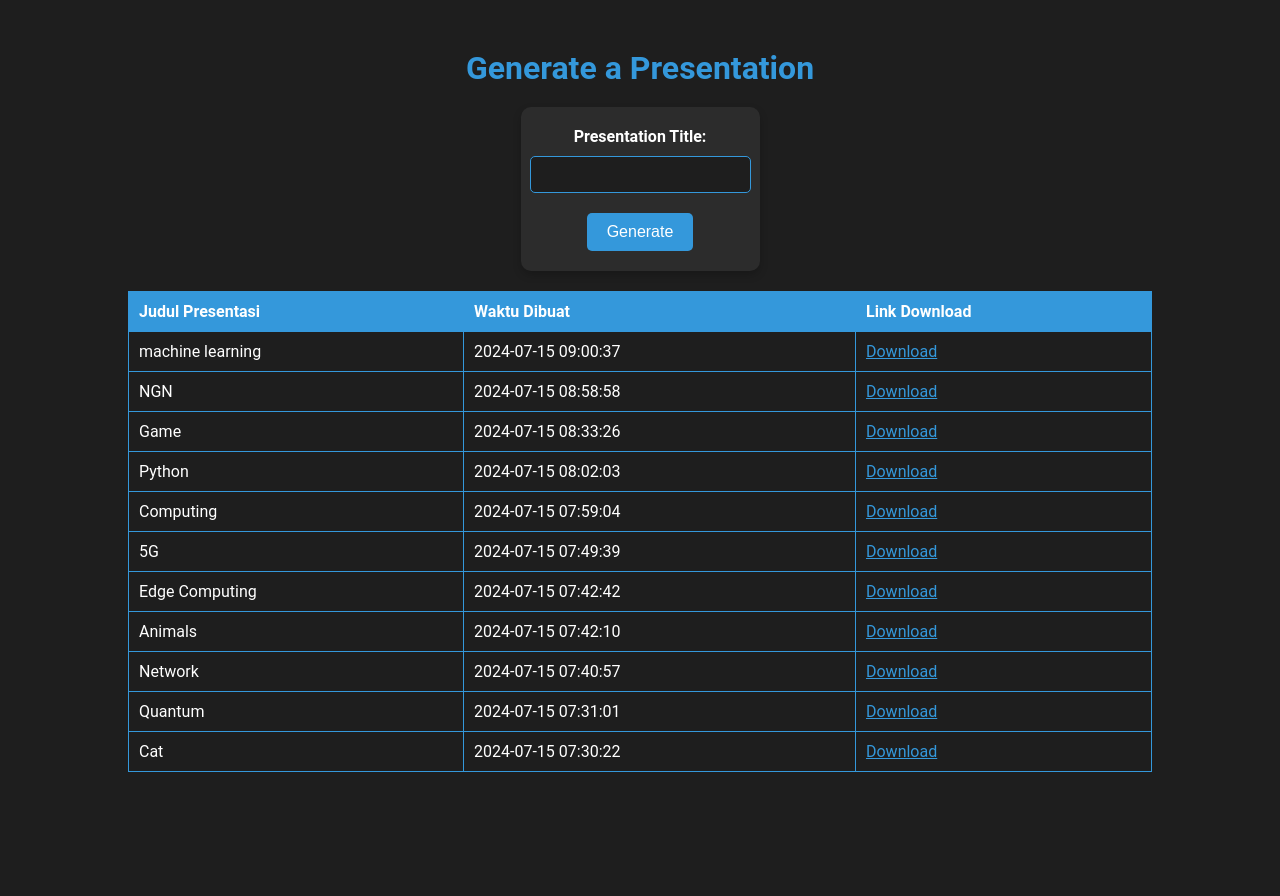
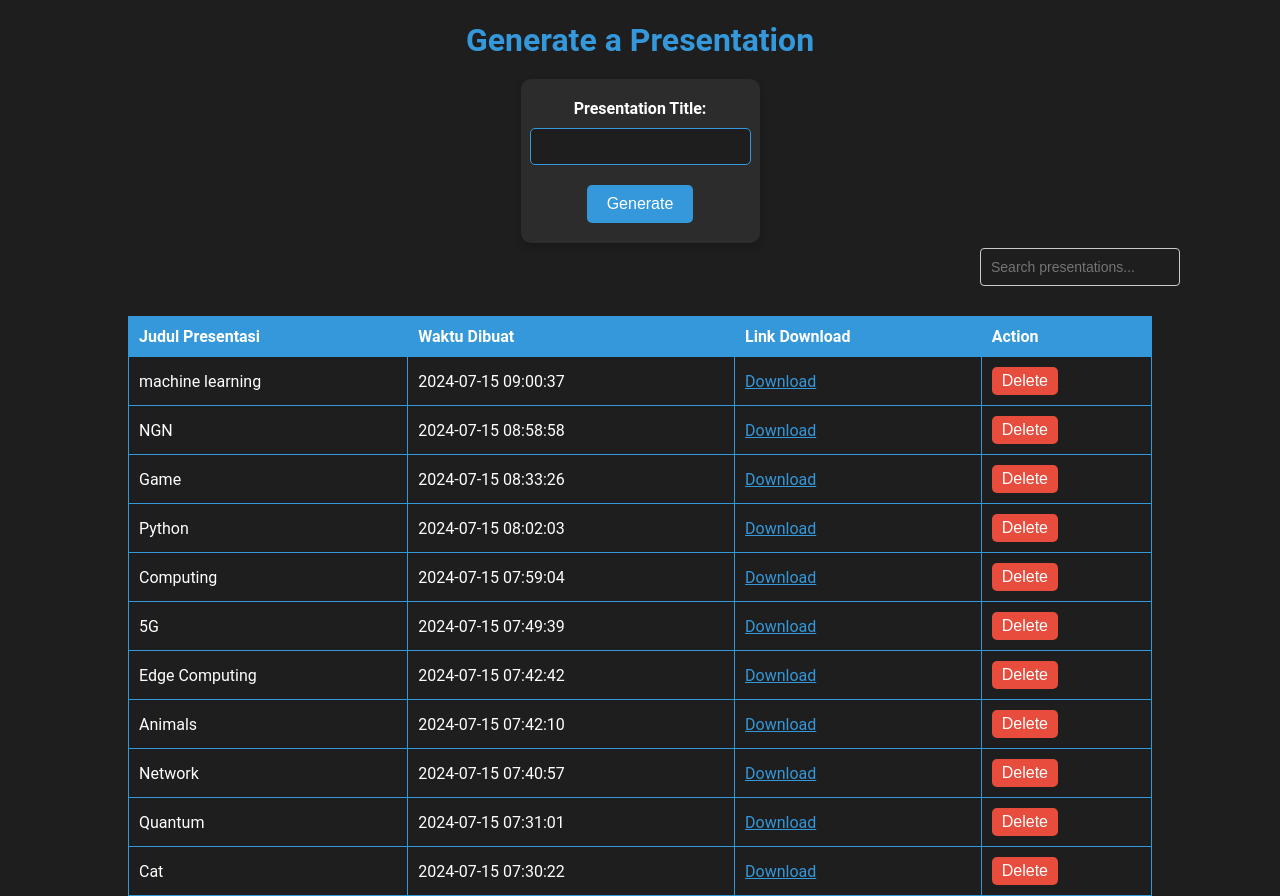
Before and after one commit to infrasvc-magang/test, a Flask app: page / in a window 1280 px wide. Before the commit the page ends 772 px from the top, so only its background shows below. Run offline with Flask 3, Linux system fonts and the light colour scheme.

Commit message:
menambahkan fitur delete dan modifikasi fitur search

```diff
--- a/backend/project/app.py
+++ b/backend/project/app.py
@@ -25,13 +25,11 @@ with app.app_context():
 
 @app.route('/')
 def index():
+
     history = PresentationHistory.query.order_by(PresentationHistory.created_at.desc()).all()
     if request.headers.get('X-Requested-With') == 'XMLHttpRequest':
         return render_template('history_table.html', history=history)
     return render_template('index.html', history=history)
-    #history = PresentationHistory.query.order_by(PresentationHistory.created_at.desc()).all()
-    #return render_template('index.html', history=history)
-
 @app.route('/generate', methods=['POST'])
 def generate():
     request_data = request.get_json()
@@ -130,6 +128,20 @@ def generate():
         "download_link": download_link
     }), 200
 
+@app.route('/delete/<int:id>', methods=['POST'])
+def delete(id):
+    presentation = PresentationHistory.query.get_or_404(id)
+    db.session.delete(presentation)
+    db.session.commit()
+    return jsonify({"message": "Presentation deleted successfully"}), 200
+
+@app.route('/search', methods=['GET'])
+def search():
+    search_query = request.args.get('query', '')
+    history = PresentationHistory.query.filter(PresentationHistory.title.ilike(f'%{search_query}%')).order_by(PresentationHistory.created_at.desc()).all()
+    return render_template('history_table.html', history=history)
+
+
 @app.route('/download/<path:filename>', methods=['GET'])
 def download_file(filename):
     return send_file(filename, as_attachment=True)
--- a/backend/project/static/main.css
+++ b/backend/project/static/main.css
@@ -7,7 +7,6 @@ body {
     flex-direction: column;
     justify-content: center;
     align-items: center;
-    height: 100vh;
     margin: 0;
 }
 
@@ -95,7 +94,7 @@ button:hover {
 }
 
 table {
-    margin-top: 20px;
+    margin-top: 5px;
     width: 80%;
     border-collapse: collapse;
 }
@@ -116,3 +115,33 @@ th {
 td a {
     color: #3498db;
 }
+
+td button {
+    background-color: #e74c3c;
+    color: #ffffff;
+    padding: 5px 10px;
+    border: none;
+    border-radius: 5px;
+    cursor: pointer;
+}
+
+td button:hover {
+    background-color: #c0392b;
+}
+
+/* Additional CSS for the search bar */
+.search-container {
+    display: flex;
+    justify-content: flex-end;
+    margin: 5px;
+    margin-left: 885px;
+}
+
+.search-container input[type=text] {
+    padding: 10px;
+    border: 1px solid #ccc;
+    border-radius: 4px;
+    box-sizing: border-box;
+    font-size: 14px;
+    width: 200px; /* Adjust width as needed */
+}
--- a/backend/project/templates/history_table.html
+++ b/backend/project/templates/history_table.html
@@ -1,9 +1,10 @@
-<!-- templates/history_table.html -->
+<table>
     <thead>
         <tr>
             <th>Judul Presentasi</th>
             <th>Waktu Dibuat</th>
             <th>Link Download</th>
+            <th>Action</th>
         </tr>
     </thead>
     <tbody>
@@ -12,6 +13,8 @@
             <td>{{ record.title }}</td>
             <td>{{ record.created_at.strftime('%Y-%m-%d %H:%M:%S') }}</td>
             <td><a href="{{ record.download_link }}" target="_blank">Download</a></td>
+            <td><button onclick="deletePresentation({{ record.id }})">Delete</button></td>
         </tr>
         {% endfor %}
     </tbody>
+</table>
--- a/backend/project/templates/index.html
+++ b/backend/project/templates/index.html
@@ -64,6 +64,28 @@
             const oldTable = document.querySelector('table');
             oldTable.innerHTML = newTable.innerHTML;
         }
+
+        async function deletePresentation(id) {
+            const response = await fetch(`/delete/${id}`, { method: 'POST' });
+            const result = await response.json();
+            if (response.ok) {
+                alert(result.message);
+                updateHistory();
+            } else {
+                alert(result.error);
+            }
+        }
+
+        async function searchPresentations() {
+            const query = document.getElementById('search').value;
+            const response = await fetch(`/search?query=${query}`);
+            const html = await response.text();
+            const parser = new DOMParser();
+            const doc = parser.parseFromString(html, 'text/html');
+            const newTable = doc.querySelector('table');
+            const oldTable = document.querySelector('table');
+            oldTable.innerHTML = newTable.innerHTML;
+        }
     </script>
 </head>
 <body>
@@ -77,12 +99,17 @@
         </div>
     </form>
 
+    <div class="search-container">
+        <input type="text" id="search" placeholder="Search presentations..." onkeyup="searchPresentations()">
+    </div>
+
     <table>
         <thead>
             <tr>
                 <th>Judul Presentasi</th>
                 <th>Waktu Dibuat</th>
                 <th>Link Download</th>
+                <th>Action</th>
             </tr>
         </thead>
         <tbody>
@@ -91,6 +118,7 @@
                 <td>{{ record.title }}</td>
                 <td>{{ record.created_at.strftime('%Y-%m-%d %H:%M:%S') }}</td>
                 <td><a href="{{ record.download_link }}" target="_blank">Download</a></td>
+                <td><button onclick="deletePresentation({{ record.id }})">Delete</button></td>
             </tr>
             {% endfor %}
         </tbody>
```
Also changed, not shown: backend/project/instance/presentations.db. Lines whose indentation alone changed are shown as unchanged.
